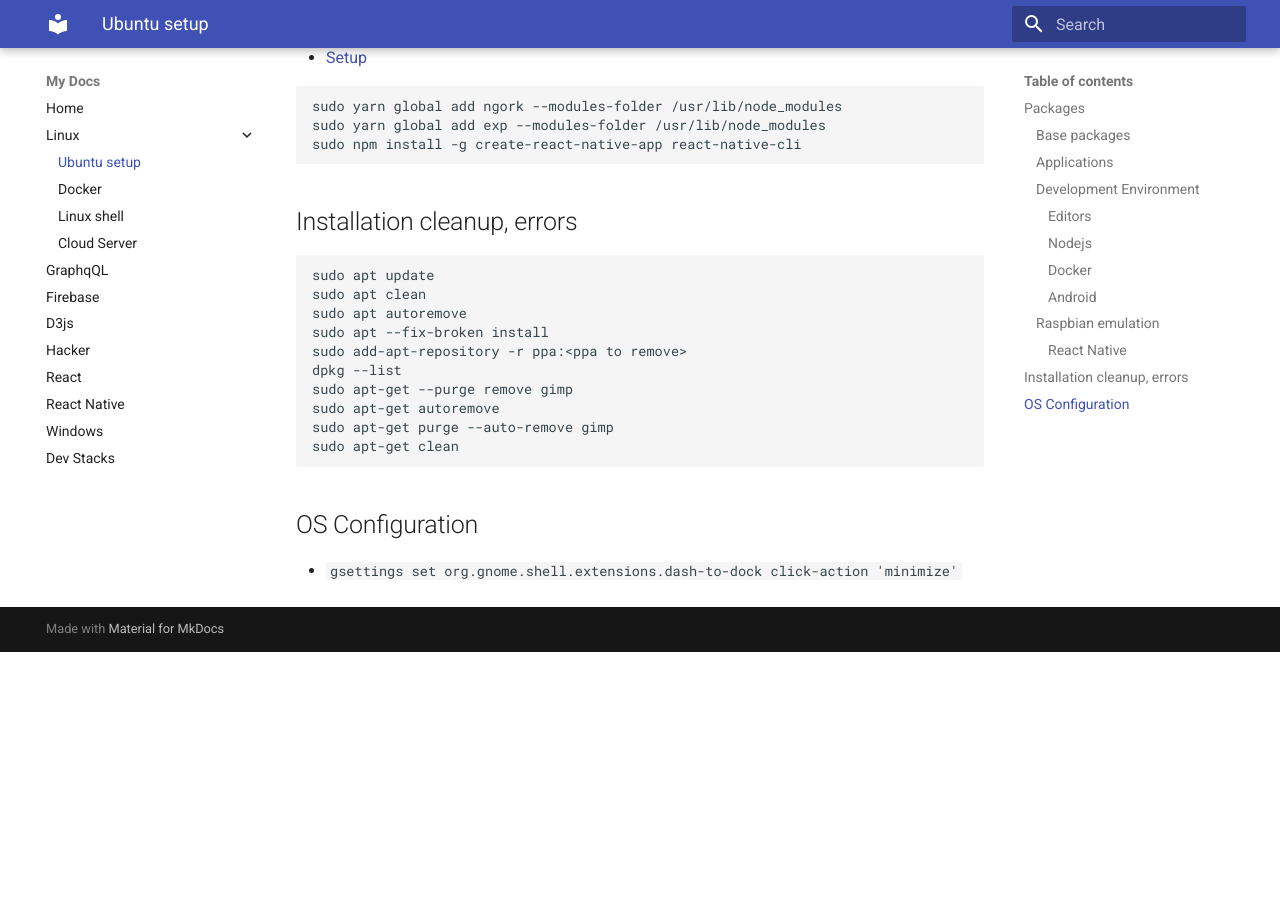
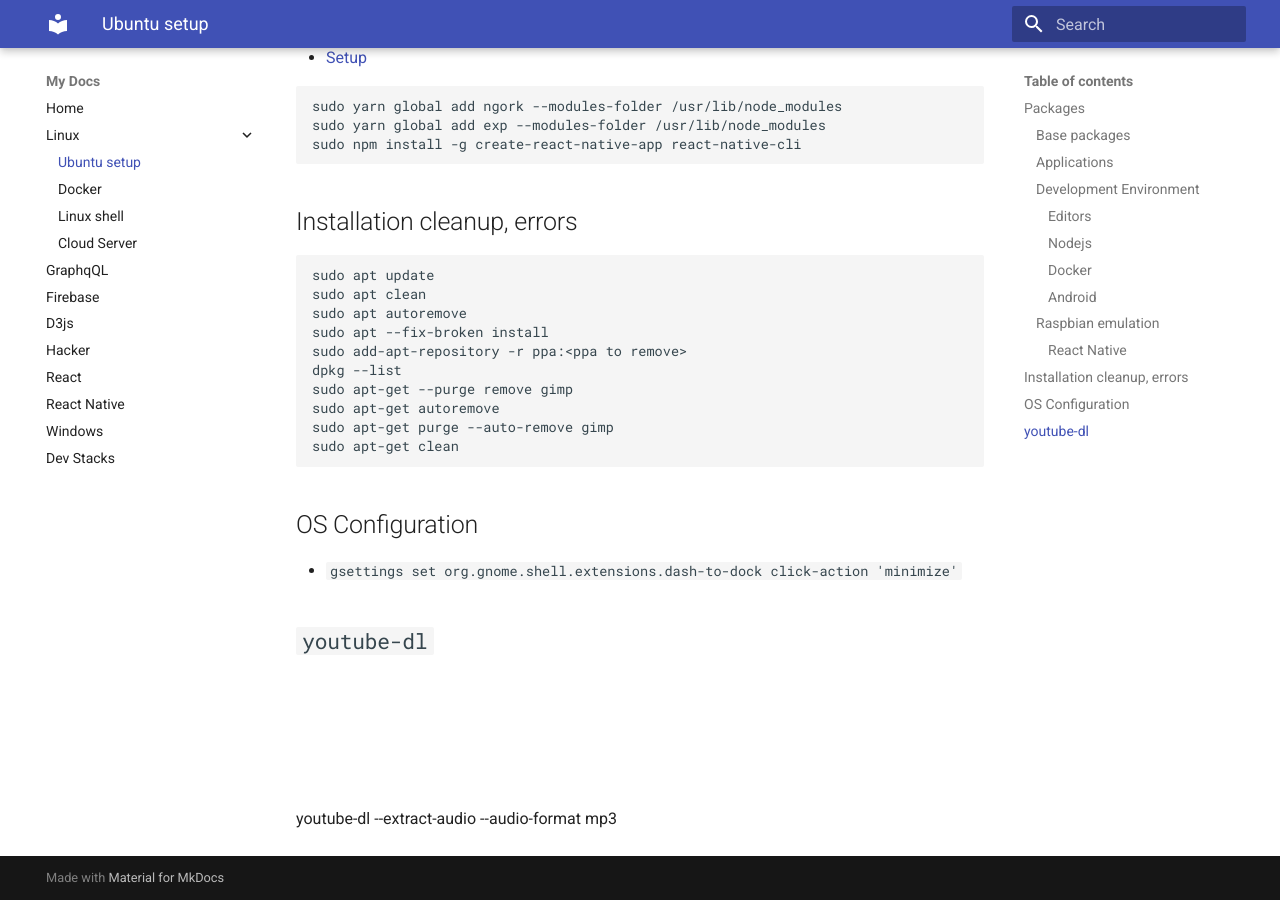
Before and after one commit to ajaymore/development-docs, an MkDocs documentation site: the page built from docs/linux/ubuntu-setup.md, in a window 1280 px wide and 900 px high, scrolled down 2668 px. Built offline with MkDocs 1.6.1 and Material for MkDocs 9.7.7, drawn with Linux system fonts in a browser that asks for light colours; old or Windows-style settings are respelled for this version of MkDocs; before the commit the page ends 3320 px from its top, so only the background shows below that.

Commit message:
Update ubuntu-setup.md

```diff
--- a/docs/linux/ubuntu-setup.md
+++ b/docs/linux/ubuntu-setup.md
@@ -128,3 +128,6 @@
 
 ## OS Configuration
 - `gsettings set org.gnome.shell.extensions.dash-to-dock click-action 'minimize'`
+
+## `youtube-dl`
+youtube-dl --extract-audio --audio-format mp3 <video URL>
```
